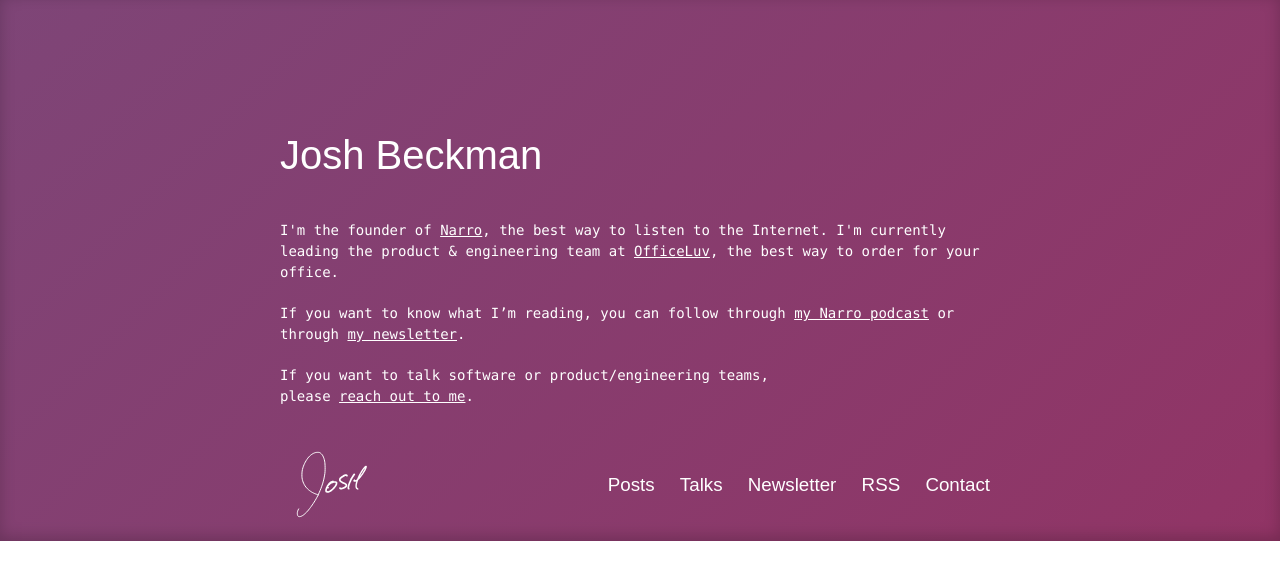
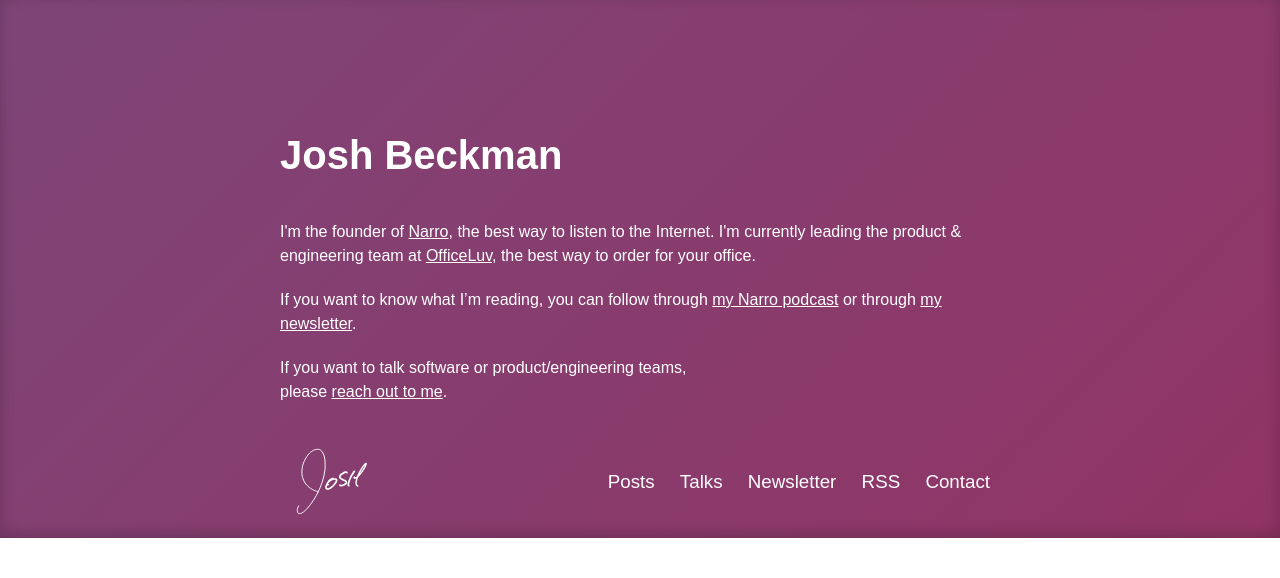
Before and after one commit to joshbeckman/andjosh.github.io, a Jekyll site: the page built from index.html, in a window 1280 px wide. Shown: the top 578 px of the page. Built offline with Jekyll 4.4.1, drawn with Linux system fonts in a browser that asks for light colours; grey boxes are pictures that could not be loaded.

Commit message:
chg:usr: Make the fonts easier to read
inspired by 'An Elegant Puzzle' via Stripe Press

```diff
--- a/public/css/poole.css
+++ b/public/css/poole.css
@@ -439,9 +439,8 @@
  * within blog posts. To use, add the class of your choosing to the `body`.
  */
 .theme-base-josh {
-  font-family: Athelas, Charter, Baskerville, serif;
-  font-family: Consolas, Menlo, Courier, monospace;
-  font-size: 14px;
+  font-family: Avenir Next, Avenir, Helvetrica, sans-serif;
+  font-size: 16px;
 }
 .theme-base-josh .sidebar {
   background-color: #903465;
@@ -499,8 +498,6 @@
 .theme-base-josh h3,
 .theme-base-josh h4,
 .theme-base-josh h5 {
-    font-family: Avenir Next, Avenir, Helvetrica, sans-serif;
-    font-weight: 500;
 }
 .theme-base-josh h2 {
     margin-top: 1.5rem;
@@ -530,7 +527,6 @@
     top: -0.6rem;
     background: #fff;
     padding: 0 20px;
-    font-family: Avenir Next, Avenir, Helvetrica, sans-serif;
 }
 .about {
     padding-top: 10vh;
```
